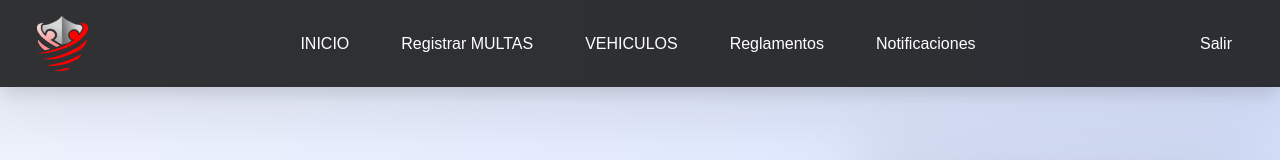
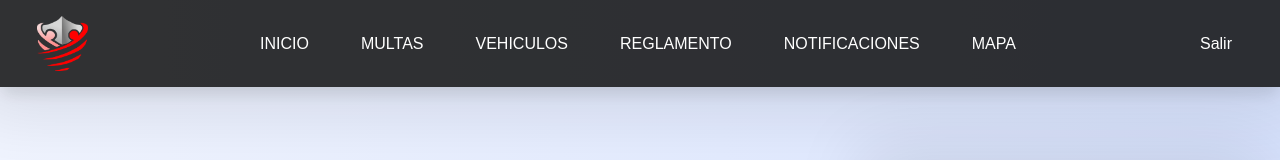
Before and after one commit to Tropicalboy21/Proyecto2_FrontEnd, a React (Vite) app: page /homeOficial in a window 1280 px wide. Shown: the top 160 px of the page. Built offline with nearby package versions, Linux system fonts and the light colour scheme.

Commit message:
Oficial Map

```diff
--- a/src/components/Oficial/NavBarOficial.jsx
+++ b/src/components/Oficial/NavBarOficial.jsx
@@ -11,16 +11,19 @@ const NavBarOficial = ({ username, onLogout }) => {
           <button className="nav-button">INICIO</button>
         </Link>
         <Link to="/multas">
-          <button className="nav-button">Registrar MULTAS</button>
+          <button className="nav-button">MULTAS</button>
         </Link>
         <Link to="/vehiculos">
           <button className="nav-button">VEHICULOS</button>
         </Link>
         <Link to="/disputas">
-          <button className="nav-button">Reglamentos</button>
+          <button className="nav-button">REGLAMENTO</button>
         </Link>
         <Link to="/notificaciones">
-          <button className="nav-button">Notificaciones</button>
+          <button className="nav-button">NOTIFICACIONES</button>
+        </Link>
+        <Link to="/mapa">
+          <button className="nav-button">MAPA</button>
         </Link>
         {/* <Link to="/historial">
           <button className="nav-button">HISTORIAL</button>
```
